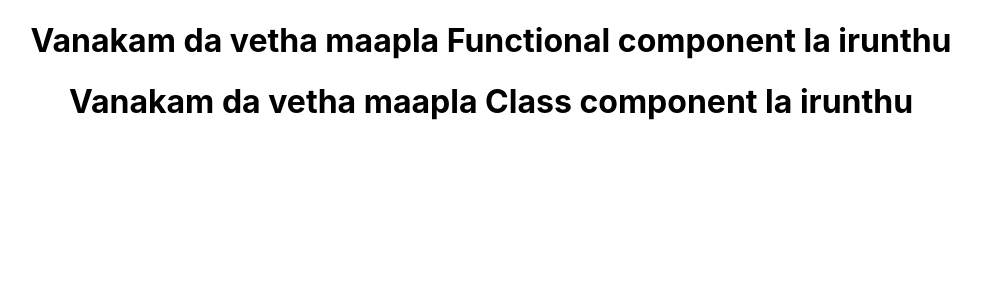
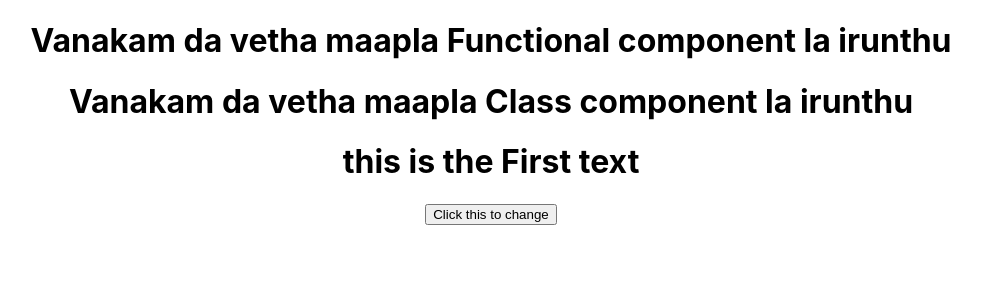
Before and after one commit to Vethanathan/React, a React (Create React App) app: page / in a window 1280 px wide. Shown: the top 300 px of the page, without its empty margins (149-1130 px from the left). Built offline with nearby package versions, Linux system fonts and the light colour scheme.

Commit message:
Learning states

```diff
--- a/src/App.js
+++ b/src/App.js
@@ -2,12 +2,14 @@
 import './App.css';
 import Greet from './components/Greet';
 import Welcome from './components/Welcome';
+import Dynamic from './components/Dynamic';
 function App() {
   return (
     <div className="App">
 
       <Greet name="vetha"/>
       <Welcome name = "vetha"/>
+      <Dynamic/>
     </div>
   );
 }
--- /dev/null
+++ b/src/components/Dynamic.js
@@ -0,0 +1,23 @@
+import React, { Component } from "react";
+class message extends Component{
+    constructor(){
+        super()
+        this.state={
+            message : "this is the First text"
+        }
+    }
+    changeVal(){
+        this.setState({message : "this is the modified text"}
+        )
+    }
+    render(){
+        return(
+            <div>
+                <h1>{this.state.message}</h1>
+                <button onClick={() => this.changeVal()}> Click this to change</button>
+            </div>
+
+        )
+    }
+}
+export default message;
```
